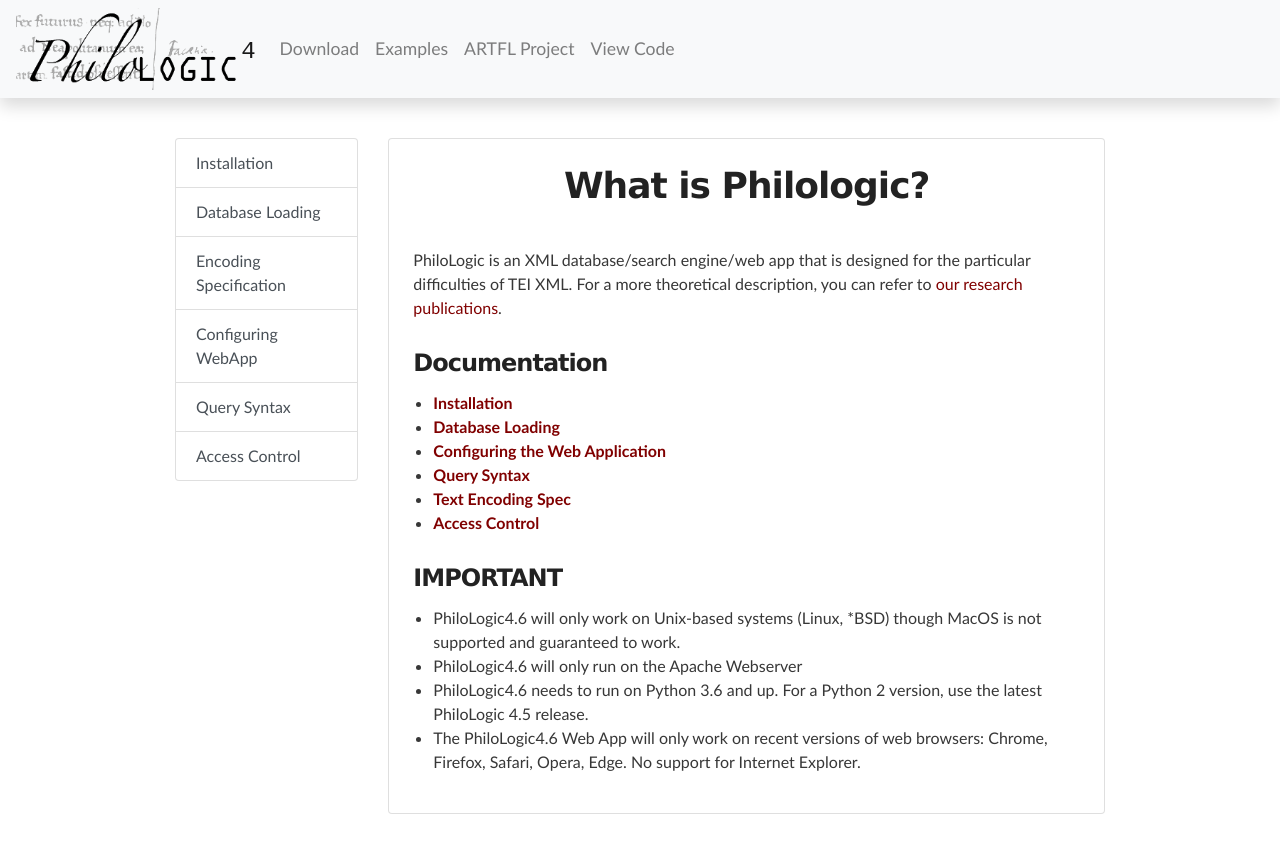
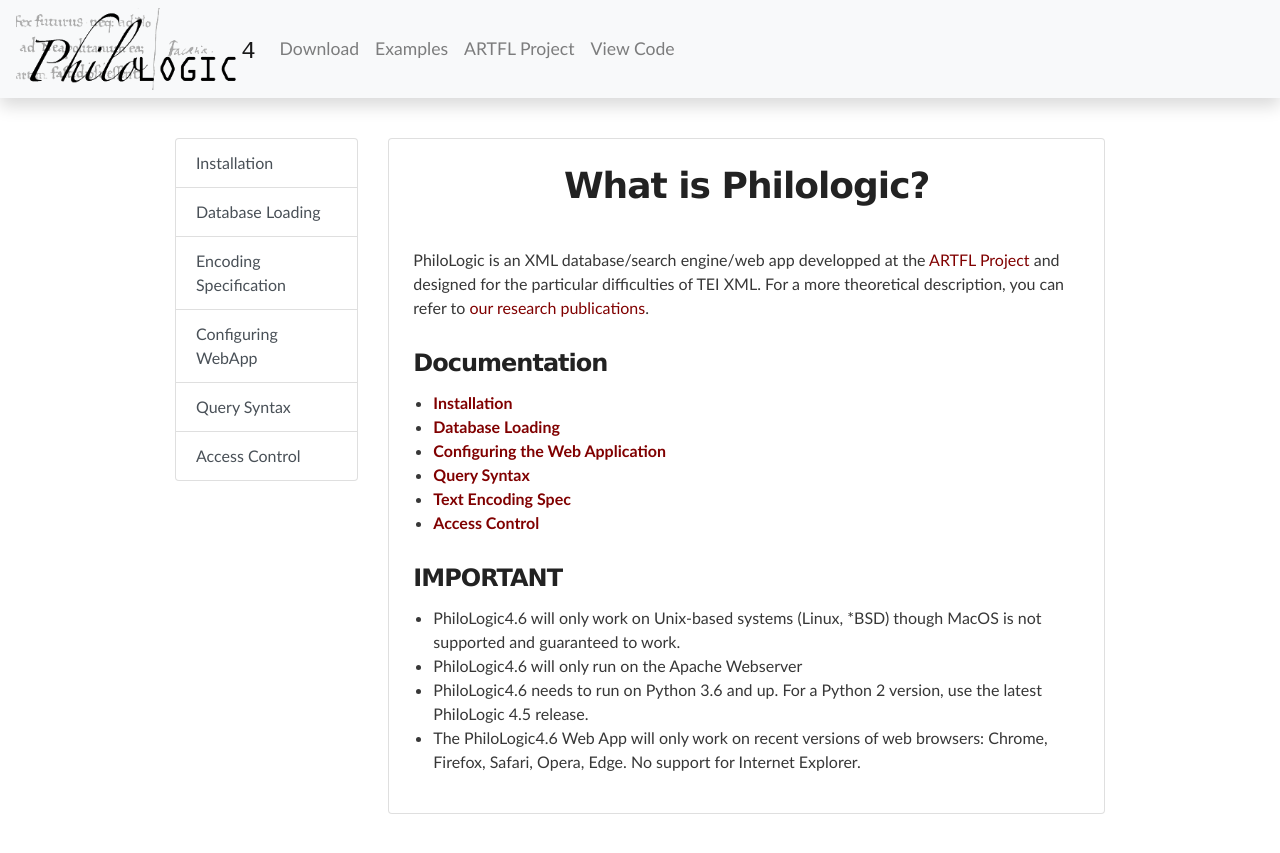
Before and after one commit to ARTFL-Project/PhiloLogic4, a Jekyll site: the page built from docs/index.md, in a window 1280 px wide. Shown: the top 853 px of the page. Built offline with Jekyll 4.4.1, drawn with Linux system fonts in a browser that asks for light colours; our own code applies the rules of GitHub Pages for plain Markdown files.

Commit message:
Update index.md

```diff
--- a/docs/index.md
+++ b/docs/index.md
@@ -2,7 +2,7 @@
 title: What is Philologic?
 ---
 
-PhiloLogic is an XML database/search engine/web app that is designed
+PhiloLogic is an XML database/search engine/web app developped at the [ARTFL Project](https://artfl-project.uchicago.edu) and designed
 for the particular difficulties of TEI XML. For a more theoretical
 description, you can refer to [our research publications](<http://http://jtei.revues.org/817) or [our blog](<http://artfl.blogspot.com>).
 
```
